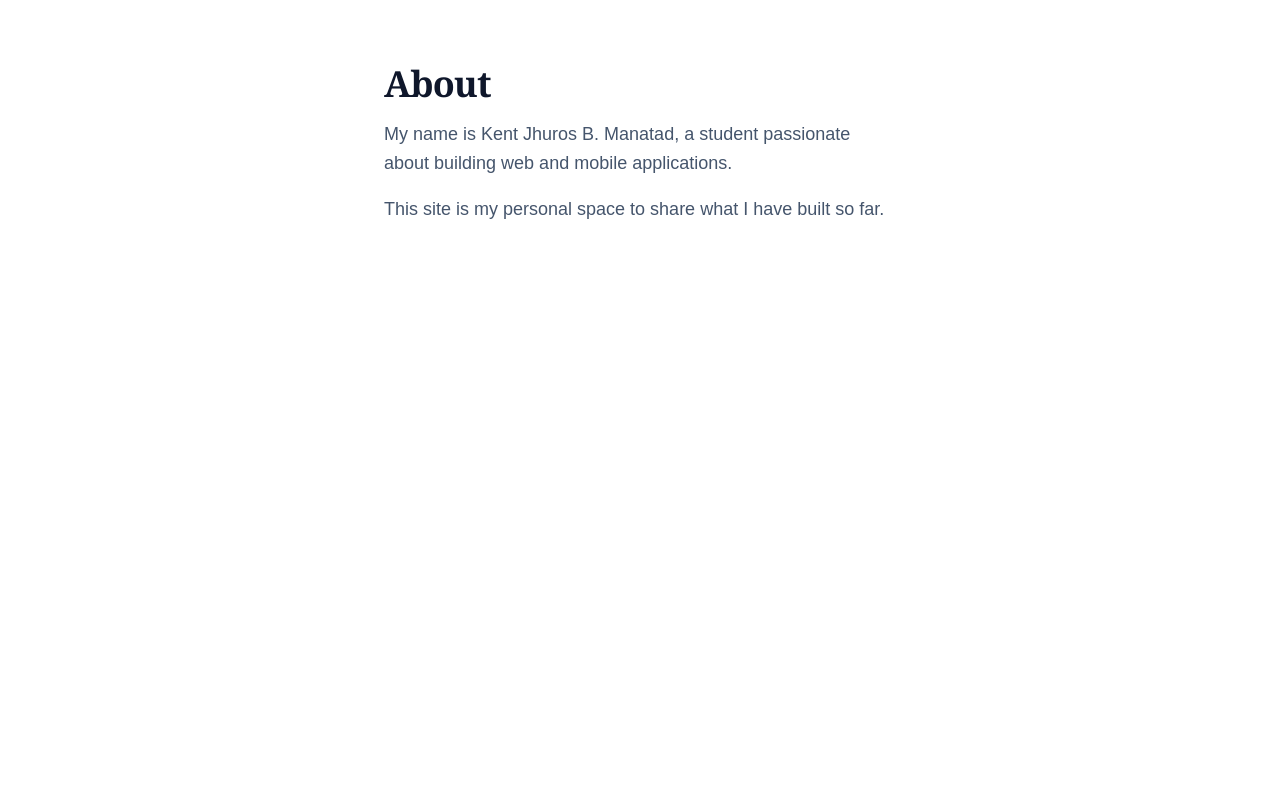
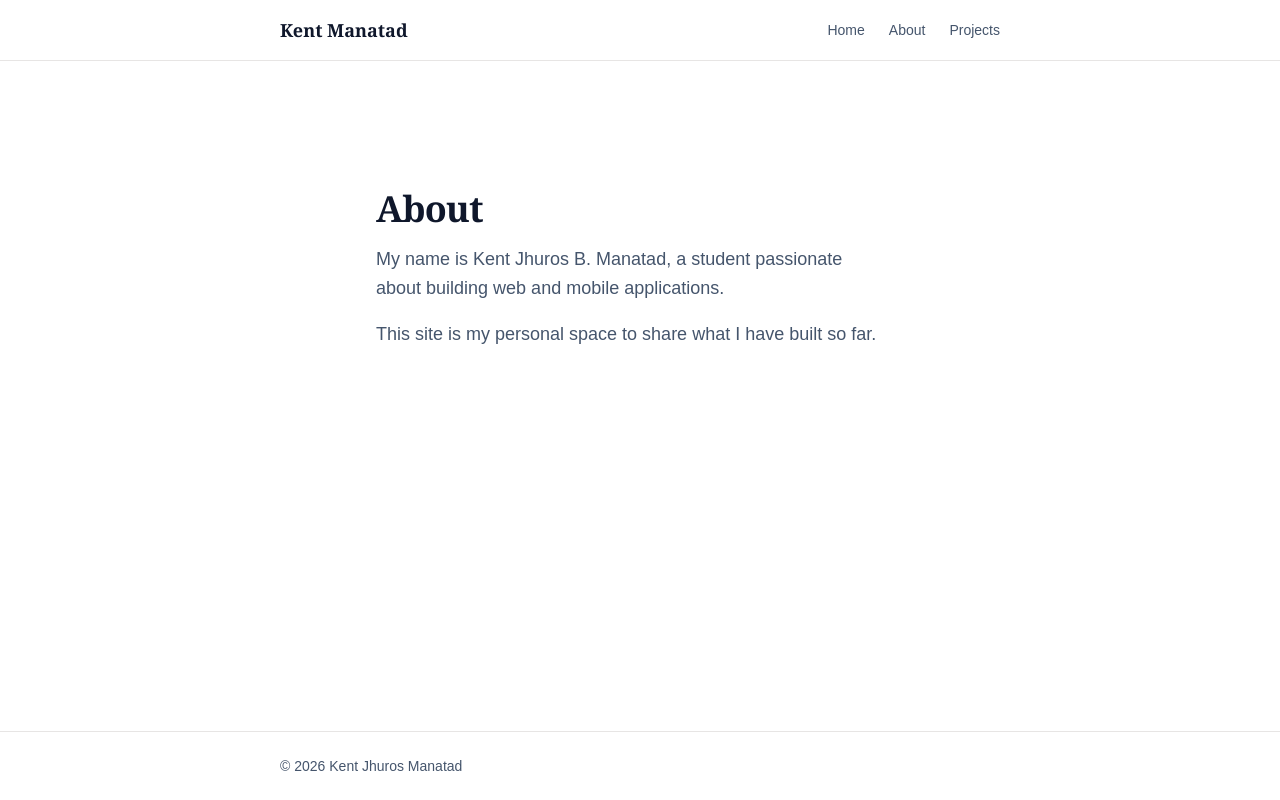
Before and after one commit to ZeRo886789/Dc302_Mypersonalsite, a Next.js app: page /about in a window 1280 px wide. Built offline with nearby package versions, Linux system fonts and the light colour scheme.

Commit message:
Add navigation to layout

```diff
--- a/app/layout.tsx
+++ b/app/layout.tsx
@@ -1,29 +1,49 @@
 import type { Metadata } from "next";
-import { Geist, Geist_Mono } from "next/font/google";
+import Link from "next/link";
 import "./globals.css";
 
-const geistSans = Geist({
-  variable: "--font-geist-sans",
-  subsets: ["latin"],
-});
-
-const geistMono = Geist_Mono({
-  variable: "--font-geist-mono",
-  subsets: ["latin"],
-});
-
 export const metadata: Metadata = {
-  title: "Create Next App",
-  description: "Generated by create next app",
+  title: "Kent Jhuros Manatad | Personal Site",
+  description: "A personal site built with Next.js",
 };
 
-export default function RootLayout({ children }: LayoutProps<"/">) {
+const navLink = "text-slate-600 underline-offset-4 hover:text-teal-700 hover:underline";
+
+export default function RootLayout({
+  children,
+}: Readonly<{
+  children: React.ReactNode;
+}>) {
   return (
-    <html
-      lang="en"
-      className={`${geistSans.variable} ${geistMono.variable} h-full antialiased`}
-    >
-      <body className="min-h-full flex flex-col">{children}</body>
+    <html lang="en">
+      <body className="flex min-h-screen flex-col bg-stone-50 text-slate-800 antialiased">
+        <header className="border-b border-stone-200">
+          <nav className="mx-auto flex max-w-3xl items-center justify-between px-6 py-4">
+            <Link href="/" className="font-serif text-lg font-semibold text-slate-900">
+              Kent Manatad
+            </Link>
+            <div className="flex gap-6 text-sm">
+              <Link href="/" className={navLink}>
+                Home
+              </Link>
+              <Link href="/about" className={navLink}>
+                About
+              </Link>
+              <Link href="/projects" className={navLink}>
+                Projects
+              </Link>
+            </div>
+          </nav>
+        </header>
+
+        <main className="mx-auto w-full max-w-3xl flex-1 px-6 py-16">{children}</main>
+
+        <footer className="border-t border-stone-200">
+          <p className="mx-auto max-w-3xl px-6 py-6 text-sm text-slate-600">
+            &copy; {new Date().getFullYear()} Kent Jhuros Manatad
+          </p>
+        </footer>
+      </body>
     </html>
   );
 }
```
